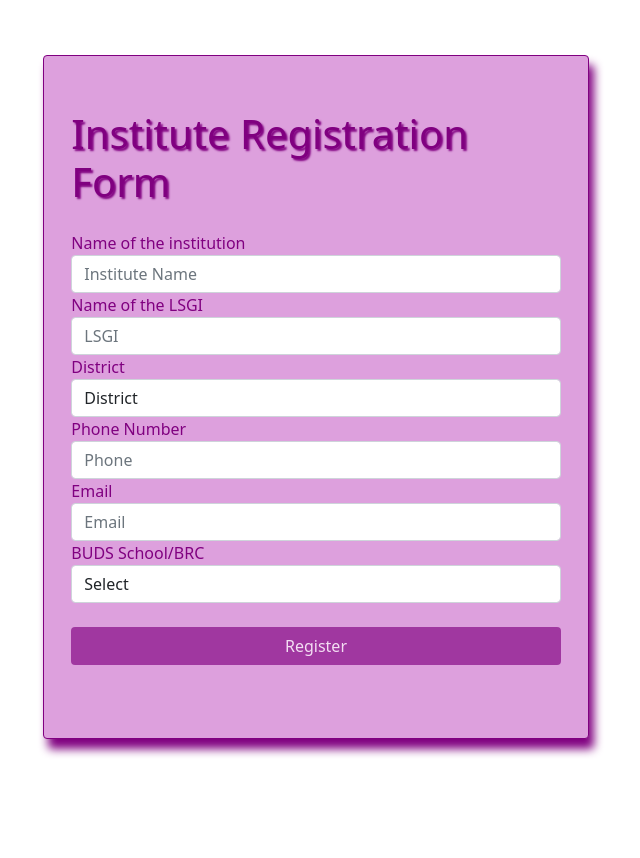
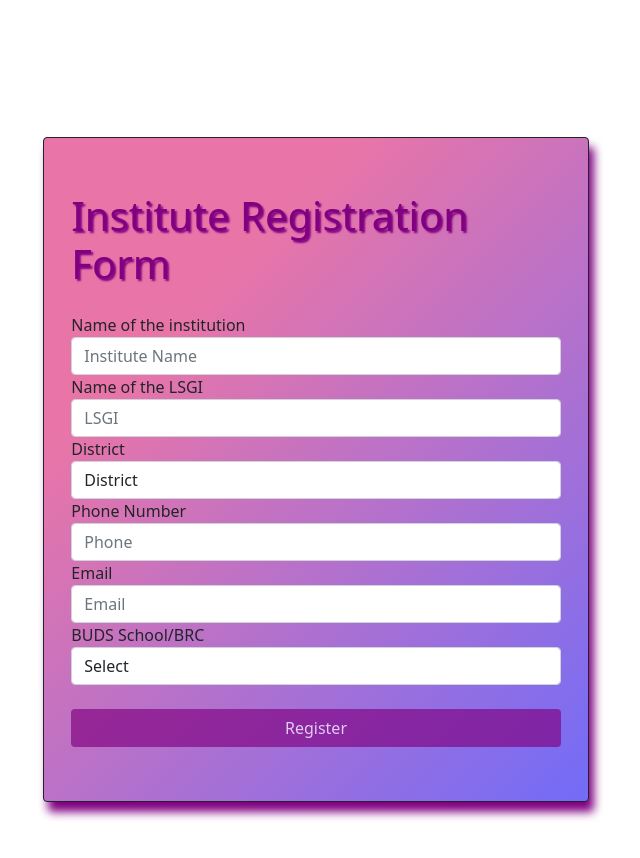
Before and after one commit to ignator2020/BUDS-frontend, an Angular app in the folder BUDS-frontend/: page / in a window 1280 px wide. Shown: the top 858 px of the page, without its empty margins (324-964 px from the left). Before the commit the page ends 800 px from the top, so only its background shows below. Built offline with nearby package versions, Linux system fonts and the light colour scheme.

Commit message:
Changes made in the design

```diff
--- a/BUDS-frontend/src/app/institute-register/institute-register.component.css
+++ b/BUDS-frontend/src/app/institute-register/institute-register.component.css
@@ -1,3 +1,4 @@
+
 .heading{
     color: purple;
     margin-bottom: 5%;
@@ -7,12 +8,14 @@
 .card{
     border: 1px solid;
     width: 100%;
-    height: 95%;
+    height:fit-content;
     padding: 10% 5%;
-    margin-top: 10%;
-    background-color: plum;
+    margin-top: 25%;
+    margin-bottom: 20%;
+
     box-shadow: 5px 10px 10px purple;
-    color: purple;
+    background-color: #726cf8;
+    background-image: linear-gradient(315deg, #726cf8 0%, #e975a8 74%);
 }
 .btnclr{
     background-color: purple;
```
